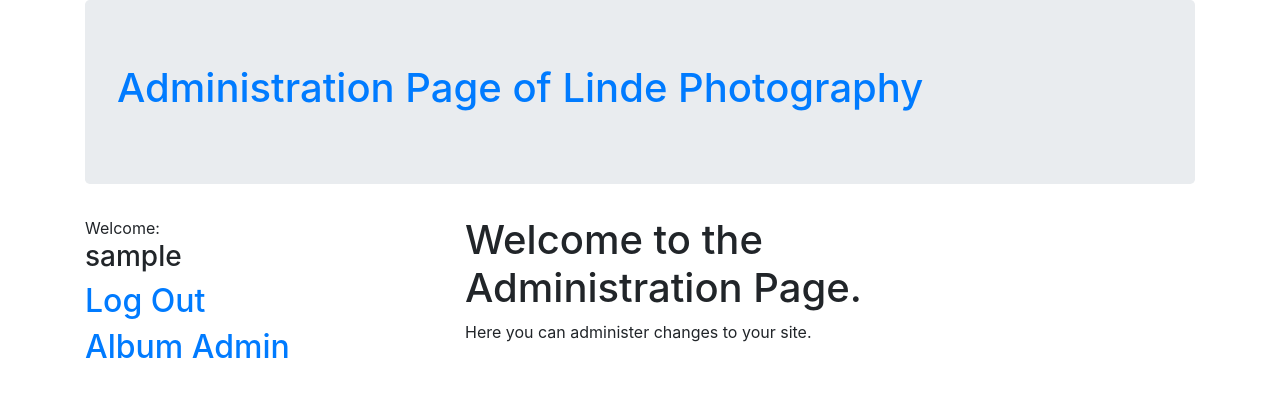
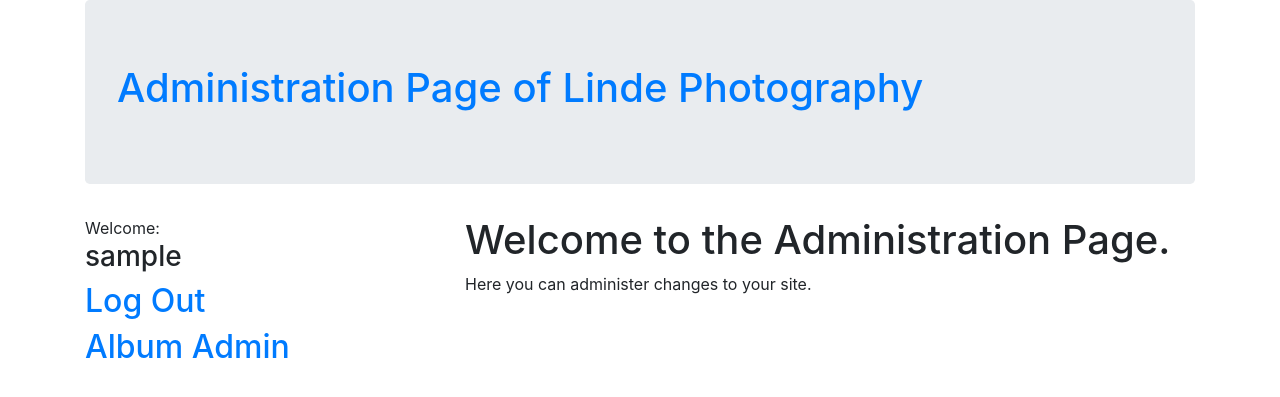
Before and after one commit to Catweazel1/lindephotography, a PHP site: page /admin/index.php in a window 1280 px wide. Shown: the top 397 px of the page. Run offline with PHP 8.4, Linux system fonts and the light colour scheme; the visitor is signed in with stand-in values (Sample User, id 1).

Commit message:
Corrected Column Width to make page more ledgible.

```diff
--- a/admin/index.php
+++ b/admin/index.php
@@ -26,7 +26,7 @@
 			<?php
 				include('sidebar.php');
 			?>
-			<div class="col-sm-6">
+			<div class="col-sm-8">
 				<h1>Welcome to the Administration Page.</h1>
 				<p>Here you can administer changes to your site.</p>
 			</div>
```
